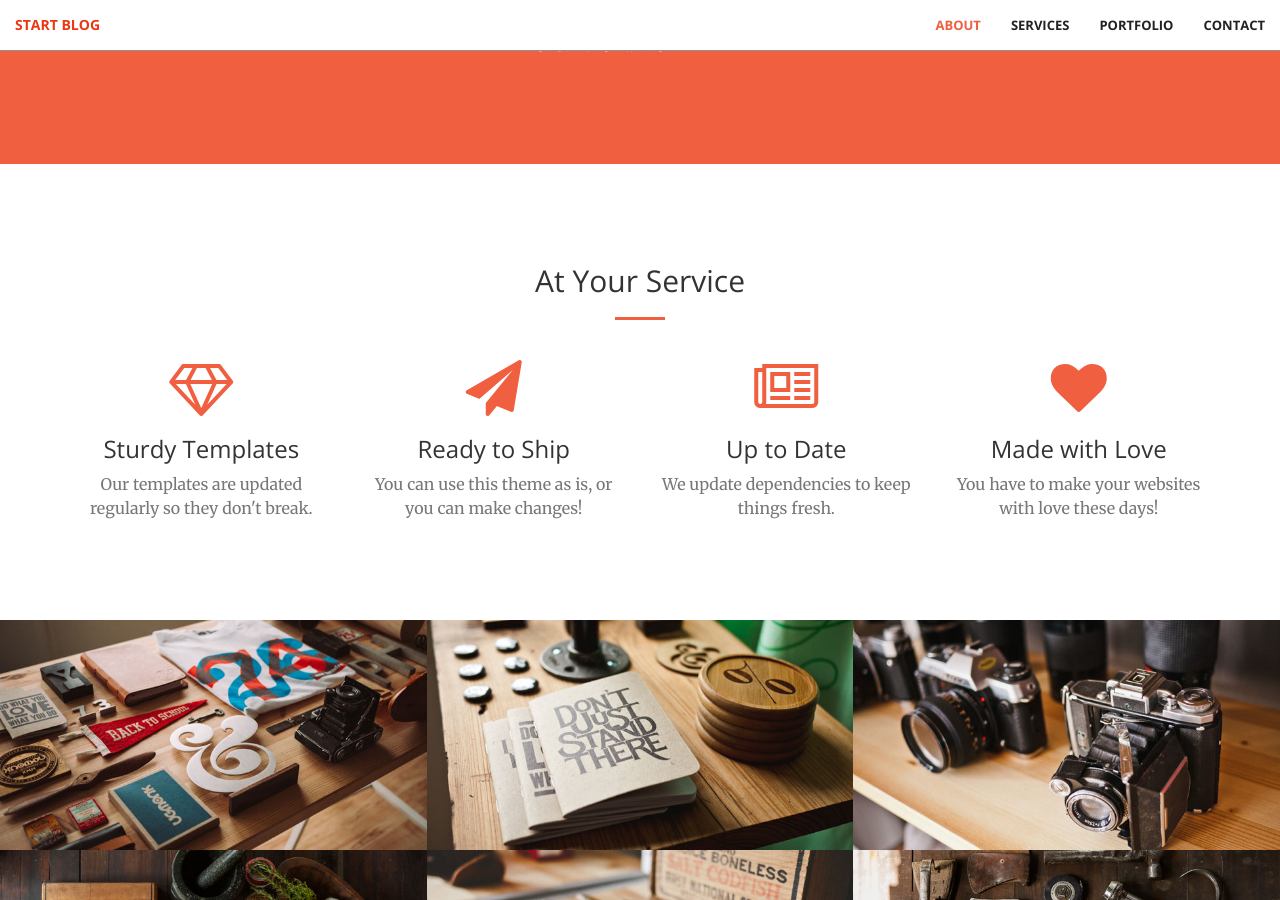
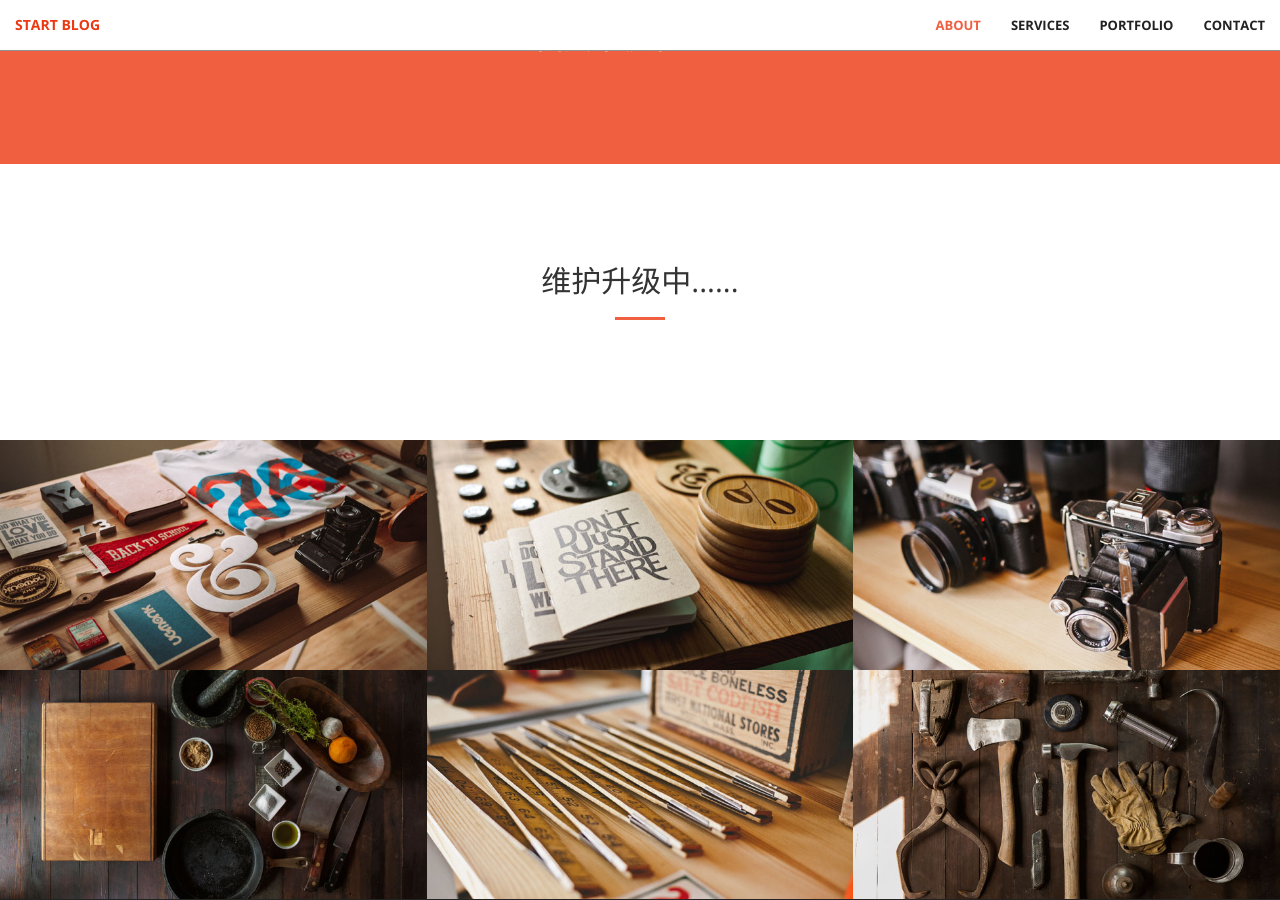
Before and after one commit to zhongpeng/zhongpeng.github.io, a Jekyll site: the page built from index.html, in a window 1280 px wide and 900 px high, scrolled down 979 px. Built offline with Jekyll 4.4.1, drawn with Linux system fonts in a browser that asks for light colours.

Commit message:
Update services.html

```diff
--- a/_includes/services.html
+++ b/_includes/services.html
@@ -2,12 +2,13 @@
     <div class="container">
         <div class="row">
             <div class="col-lg-12 text-center">
-                <h2 class="section-heading">At Your Service</h2>
+                <!--<h2 class="section-heading">At Your Service</h2>-->
+                <h2 class="section-heading">维护升级中......</h2>
                 <hr class="primary">
             </div>
         </div>
     </div>
-    <div class="container">
+    <!--<div class="container">
         <div class="row">
             <div class="col-lg-3 col-md-6 text-center">
                 <div class="service-box">
@@ -38,5 +39,5 @@
                 </div>
             </div>
         </div>
-    </div>
+    </div>-->
 </section>
```
